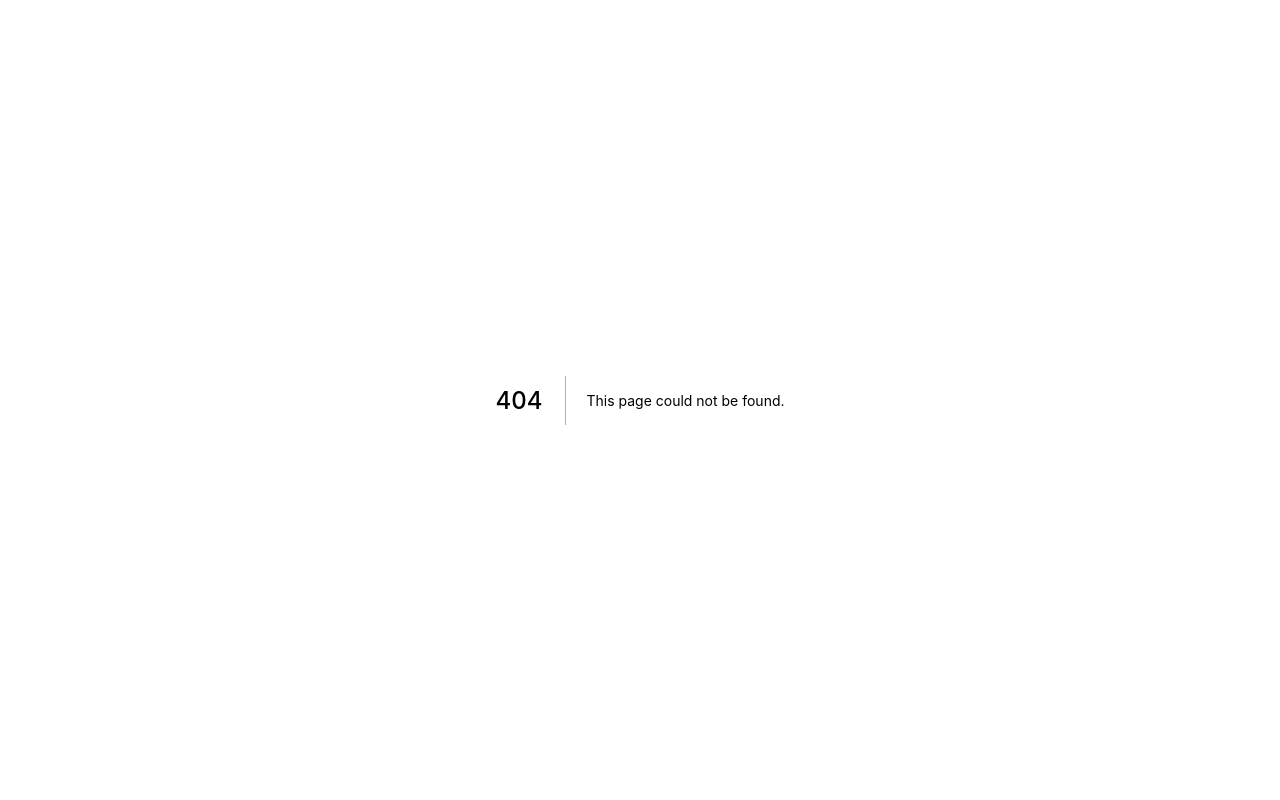
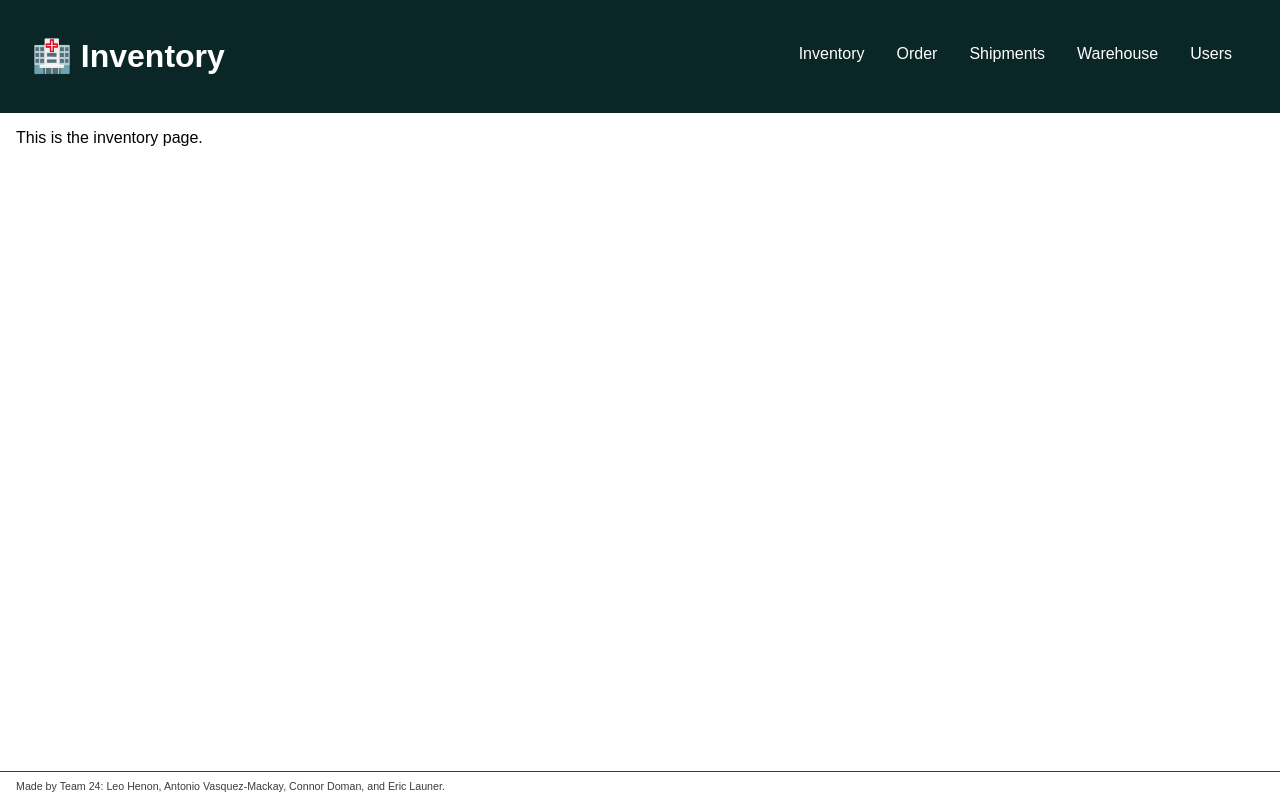
Before and after one commit to cosc310team24/project, a Next.js app: page /inventory in a window 1280 px wide. Before the commit this address had no page. Built offline with nearby package versions, Linux system fonts and the light colour scheme.

Commit message:
added inventory page

```diff
--- a/components/Header.jsx
+++ b/components/Header.jsx
@@ -6,7 +6,7 @@
 import Link from "next/link";
 import NavLinks from "./NavLinks";
 
-export const LINK_LIST = ["Order", "Shipments", "Warehouse", "Users"];
+export const LINK_LIST = ["Inventory", "Order", "Shipments", "Warehouse", "Users"];
 
 export const Header = ({ title }) => {
     return (
--- /dev/null
+++ b/pages/inventory.js
@@ -0,0 +1,14 @@
+import { useEffect } from "react";
+import Content from "/components/Content.jsx";
+import Header from "/components/Header.jsx";
+import TextColumn from "/components/TextColumn.jsx";
+
+const Inventory = () => {
+    return (
+        <Content title="Inventory">
+            <TextColumn text="This is the inventory page." />{" "}
+        </Content>
+    );
+};
+
+export default Inventory;
```
